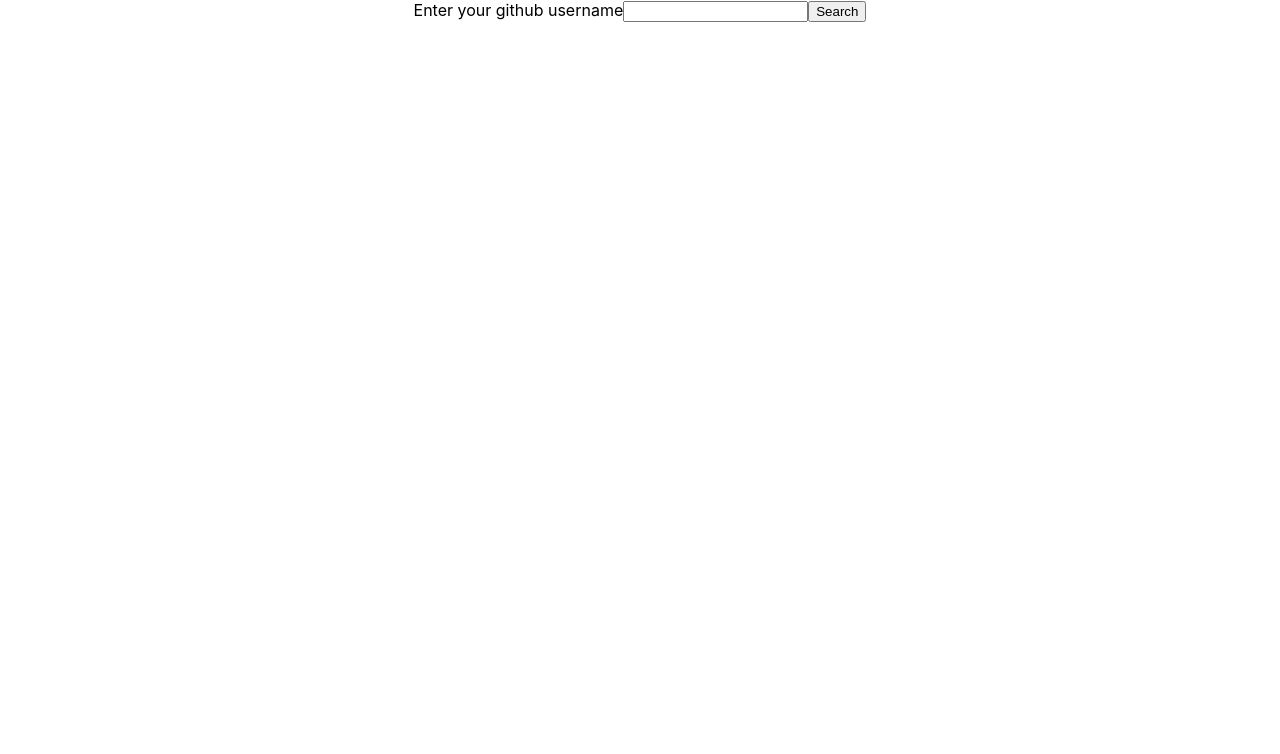
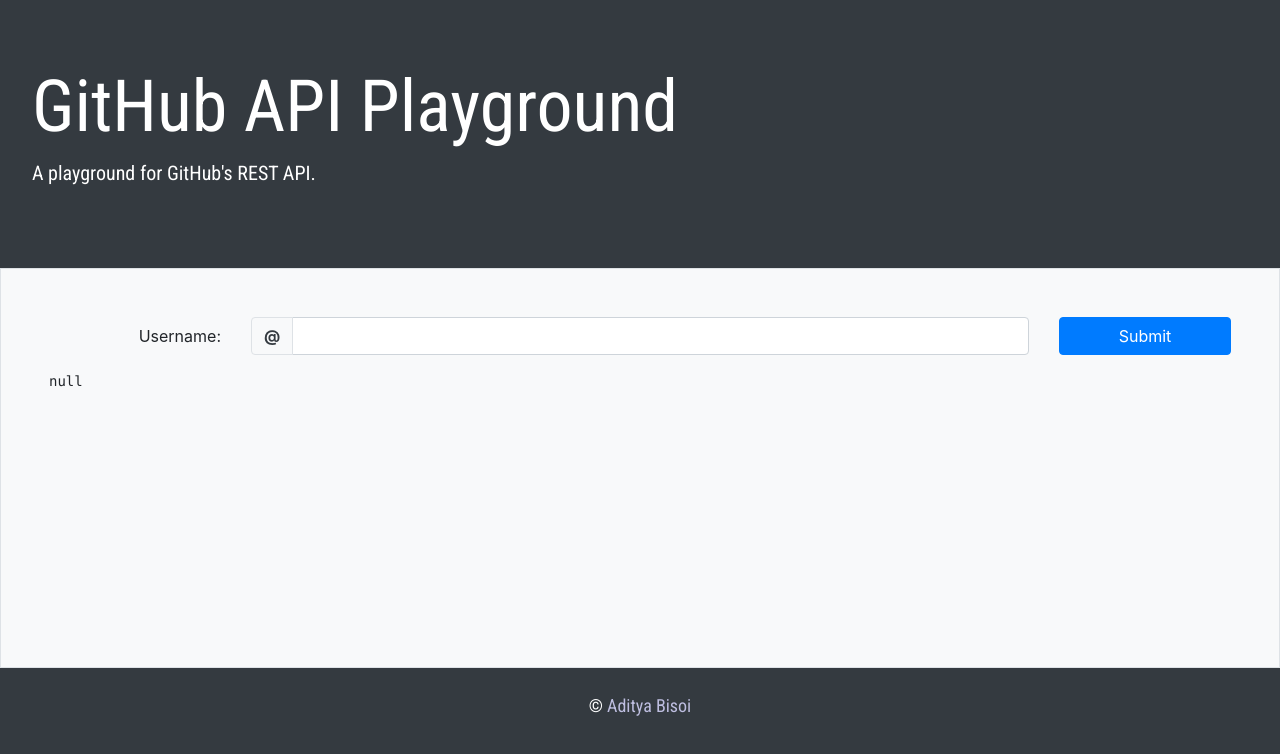
Before and after one commit to adityabisoi/github-rest-api-v3, a React (Create React App) app: page / in a window 1280 px wide. Shown: the top 754 px of the page. Built offline with nearby package versions, Linux system fonts and the light colour scheme.

Commit message:
Finalize UI, Scaffold out component for visualization and bind data

```diff
--- a/public/index.html
+++ b/public/index.html
@@ -24,9 +24,9 @@
       work correctly both with client-side routing and a non-root public URL.
       Learn how to configure a non-root public URL by running `npm run build`.
     -->
-    <title>React App</title>
+    <title>GitHub API Playground</title>
   </head>
-  <body>
+  <body class='bg-dark'>
     <noscript>You need to enable JavaScript to run this app.</noscript>
     <div id="root"></div>
     <!--
--- a/src/App.js
+++ b/src/App.js
@@ -1,34 +1,16 @@
 import './App.css';
-import api from './services/GitHub';
-import {useState} from 'react'
+import Main from './components/main';
+import Header from './components/header';
+import Footer from './components/footer';
 
 const App = () => {
-
-  const [username, setUsername] = useState('');
-
-  const updateUsername=(e)=>{
-    setUsername(e.target.value);
-  }
-
-  const getDetails=()=>{
-    api.getDetails(username)
-      .catch(err => console.log(err));
-  }
-
-  const sendUsername=(e)=>{
-    e.preventDefault();
-    getDetails(username);
-  }
-
   return(
     <div className="App">
-      <form onSubmit={sendUsername}>
-        <label>Enter your github username</label>
-        <input type='text' value={username} onChange={updateUsername}/>
-        <button type='submit'>Search</button>
-      </form>
+      <Header/>
+      <Main/>
+      <Footer/>
     </div>
   );
-}
+};
 
 export default App;
--- /dev/null
+++ b/src/components/footer.css
@@ -0,0 +1,14 @@
+footer {
+	font-family: 'Roboto Condensed';
+	min-height: 50px;
+	width: 100%;
+	font-size: large;
+}
+
+footer a {
+	color: rgb(190, 190, 224);
+}
+
+footer a:hover {
+	color: rgb(130, 116, 255);
+}
--- /dev/null
+++ b/src/components/footer.js
@@ -0,0 +1,18 @@
+import { Row, Col } from "reactstrap";
+import './footer.css';
+
+const Footer = () => {
+	return (
+		<footer className='align-items-center bg-dark'>
+			<div className='container'>
+				<Row className='p-4 text-white'>
+					<Col className='offset-md-2' md={8}>
+						© <a href='https://adityabisoi.github.io/' rel="noreferrer" target='_blank'>Aditya Bisoi</a>
+					</Col>
+				</Row>
+			</div>
+		</footer>
+	);
+};
+
+export default Footer;
--- /dev/null
+++ b/src/components/header.css
@@ -0,0 +1,21 @@
+header {
+	font-family: 'Roboto Condensed';
+}
+
+header a h1 {
+	color: white;
+}
+
+header a:hover {
+	text-decoration: none;
+}
+
+@media (max-width: 768px) {
+	.jumbotron {
+		padding: 0;
+	}
+	h1.display-3 {
+		padding: 0;
+		font-size: 40px;
+	}
+}
--- /dev/null
+++ b/src/components/header.js
@@ -0,0 +1,15 @@
+import { Jumbotron } from 'reactstrap';
+import './header.css';
+
+const Header = () => {
+	return (
+		<header >
+			<Jumbotron className='m-0 bg-dark text-white text-left rounded-0'>
+				<a href='./'><h1 className='display-3 font-weight-normal'>GitHub API Playground</h1></a>
+				<p className='d-none d-md-block lead font-weight-normal'>A playground for GitHub's REST API.</p>
+			</Jumbotron>
+		</header>
+	);
+};
+
+export default Header;
--- /dev/null
+++ b/src/components/main.css
@@ -0,0 +1,3 @@
+main {
+	min-height: 400px;
+}
--- /dev/null
+++ b/src/components/main.js
@@ -0,0 +1,56 @@
+import { useState } from 'react';
+import { Input, Form, FormGroup, Label,
+	Col,
+	Button,
+	InputGroup,
+	InputGroupAddon} from 'reactstrap';
+import api from '../services/GitHub';
+import Visualization from './visualization';
+import './main.css';
+
+const Main = () => {
+	const [username, setUsername] = useState('');
+	const [info, setInfo] = useState(null);
+
+	const updateUsername = (e) => setUsername(e.target.value);
+
+	const sendUsername = (e) => {
+		e.preventDefault();
+		api.getDetails(username)
+			.then(data => {
+				setInfo(data);
+				return data;
+			})
+			.then(data => console.log(data))
+			.catch(err => console.log(err));
+	};
+
+	return (
+		<div className='w-100'>
+			<main className="Main border container-fluid bg-light p-md-5 pt-3 align-items-center">
+				<Form onSubmit={sendUsername}>
+					<FormGroup row>
+						<Label for='username' className='offset-md-1' xs={12} md={1}>
+							<span className='float-left float-md-right'>Username: </span>
+						</Label>
+						<Col xs={12} md={8} className='mb-2 mb-md-0'>
+							<InputGroup>
+								<InputGroupAddon addonType='prepend'>
+									<Button className='bg-light text-dark font-weight-bold border'>@</Button>
+								</InputGroupAddon>
+								<Input type='text' required
+									value={username} onChange={updateUsername}/>
+							</InputGroup>
+						</Col>
+						<Col xs={12} md={2} className='mb-1 mb-md-0' >
+							<Button block type='submit' className='w-md-50' color='primary'>Submit</Button>
+						</Col>
+					</FormGroup>
+				</Form>
+				<Visualization data={info}/>
+			</main>
+		</div>
+	);
+};
+
+export default Main;
--- /dev/null
+++ b/src/components/visualization.js
@@ -0,0 +1,6 @@
+const Visualization = (props) => {
+
+	return <pre className='text-left'>{JSON.stringify(props.data, null, '    ')}</pre>; // TODO
+}
+
+export default Visualization;
--- a/src/index.js
+++ b/src/index.js
@@ -2,6 +2,8 @@
 import ReactDOM from 'react-dom';
 import './index.css';
 import App from './App';
+import 'bootstrap/dist/css/bootstrap.min.css'
+import 'typeface-roboto-condensed';
 import reportWebVitals from './reportWebVitals';
 
 ReactDOM.render(
--- a/src/services/GitHub.js
+++ b/src/services/GitHub.js
@@ -39,7 +39,7 @@
 					starred: starred.statusText === 'OK' ? starred.data : null,
 				};
 
-				console.log(data);
+				return data;
 			}), err => console.log(err))
 	}
 };
```
Also changed, not shown: src/App.css (indentation only), 1 other file (tests, documents, lock files or other folders).
